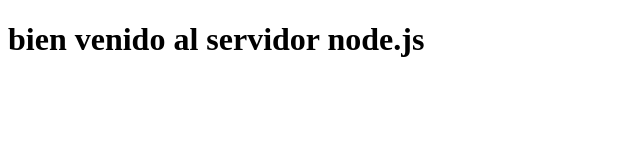
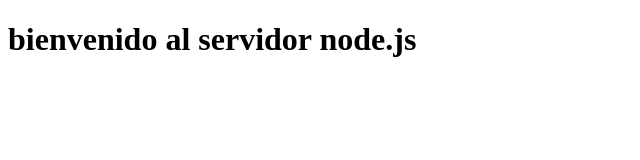
Before and after one commit to sebas26242/trabajo_desarrollo_web_03_06_24, a website: page index.html in a window 1280 px wide. Shown: the whole page, without its empty margins (0-640 px from the left). Drawn offline with Linux system fonts and the light colour scheme.

Commit message:
Update index.html

```diff
--- a/index.html
+++ b/index.html
@@ -6,6 +6,6 @@
     <title>servidor node.js</title>
 </head>
 <body>
-    <h1>bien venido al servidor node.js</h1>
+    <h1>bienvenido al servidor node.js</h1>
 </body>
 </html>
```
